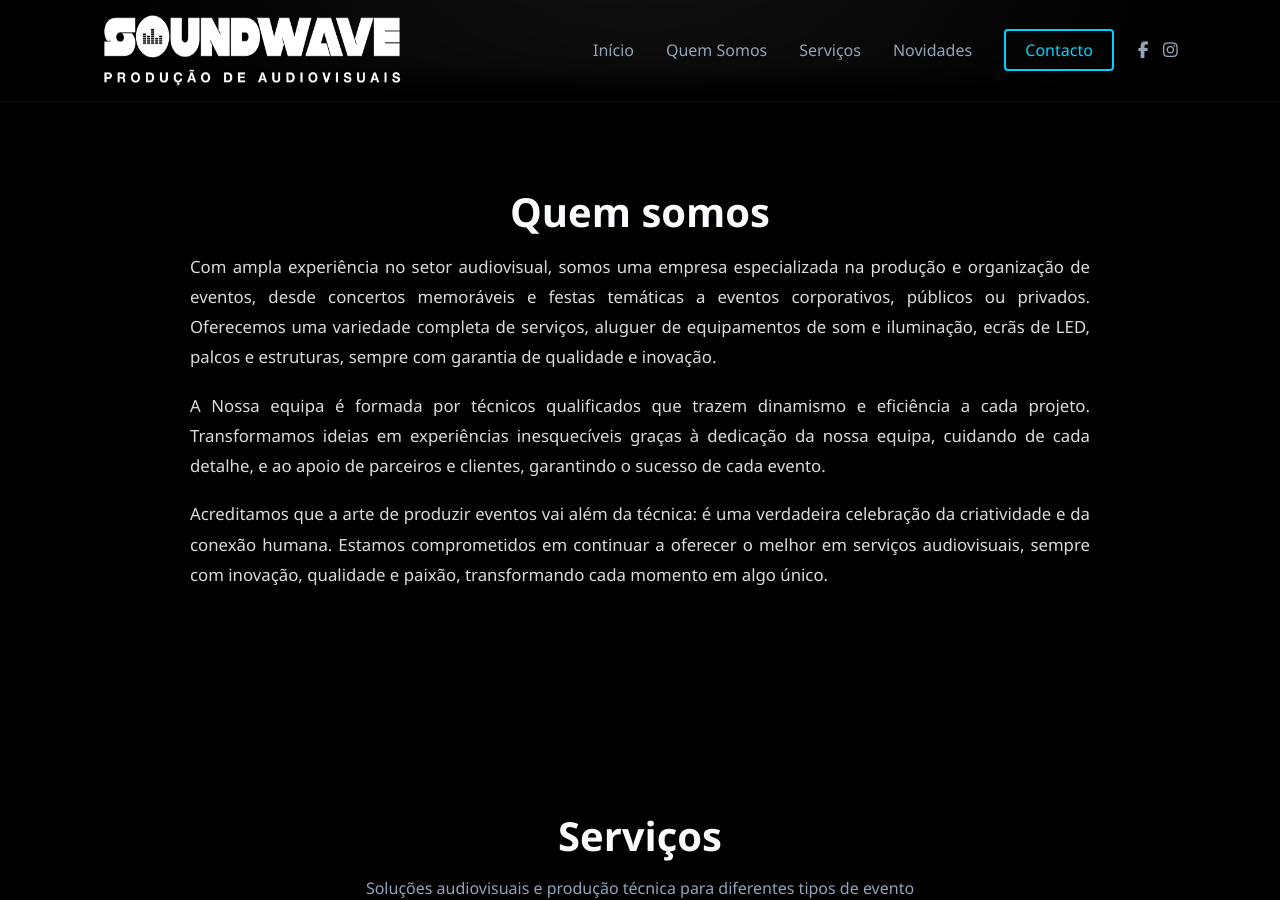
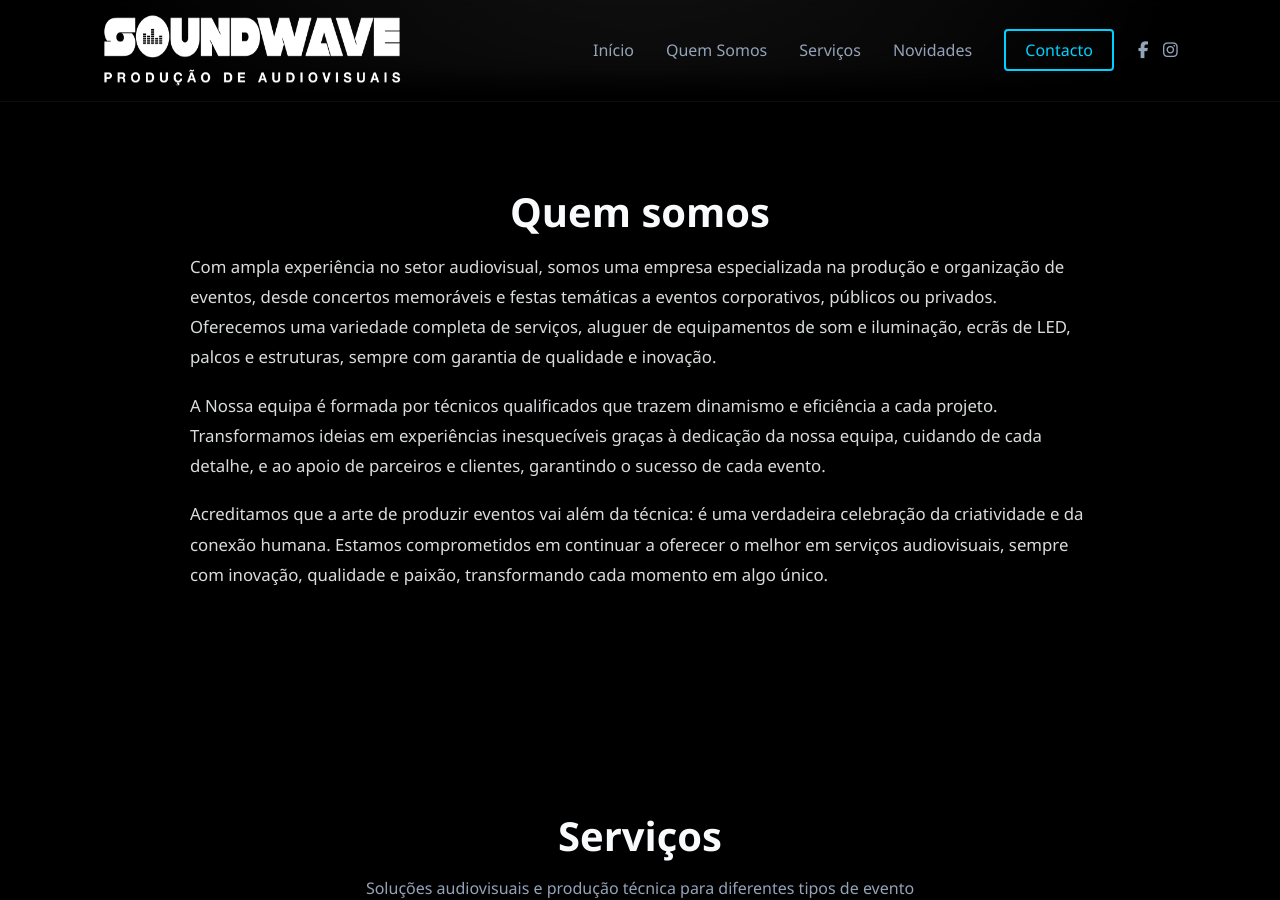
Before and after one commit to jaarego/jaarego.github.io, a Jekyll site: the page built from index.html, in a window 1280 px wide and 900 px high, scrolled down 832 px. Built offline with Jekyll 4.4.1, drawn with Linux system fonts in a browser that asks for light colours.

Commit message:
Atualizar o _info.scss
Texto alinhado esquerda

```diff
--- a/_sass/_info.scss
+++ b/_sass/_info.scss
@@ -81,8 +81,8 @@
   line-height: 1.8;
   color: inherit;
   opacity: 0.88; /* Suaviza o texto sem o apagar demasiado */
-  text-align: justify; /* Justifica o texto para um visual mais limpo em blocos maiores */
-  text-justify: inter-word; /* Justifica o texto para um visual mais limpo em blocos maiores */
+  text-align: left; /* Justifica o texto para um visual mais limpo em blocos maiores */
+  /*text-justify: inter-word; /* Justifica o texto para um visual mais limpo em blocos maiores */
 }
 
 /* -------------------------------------------------
```
